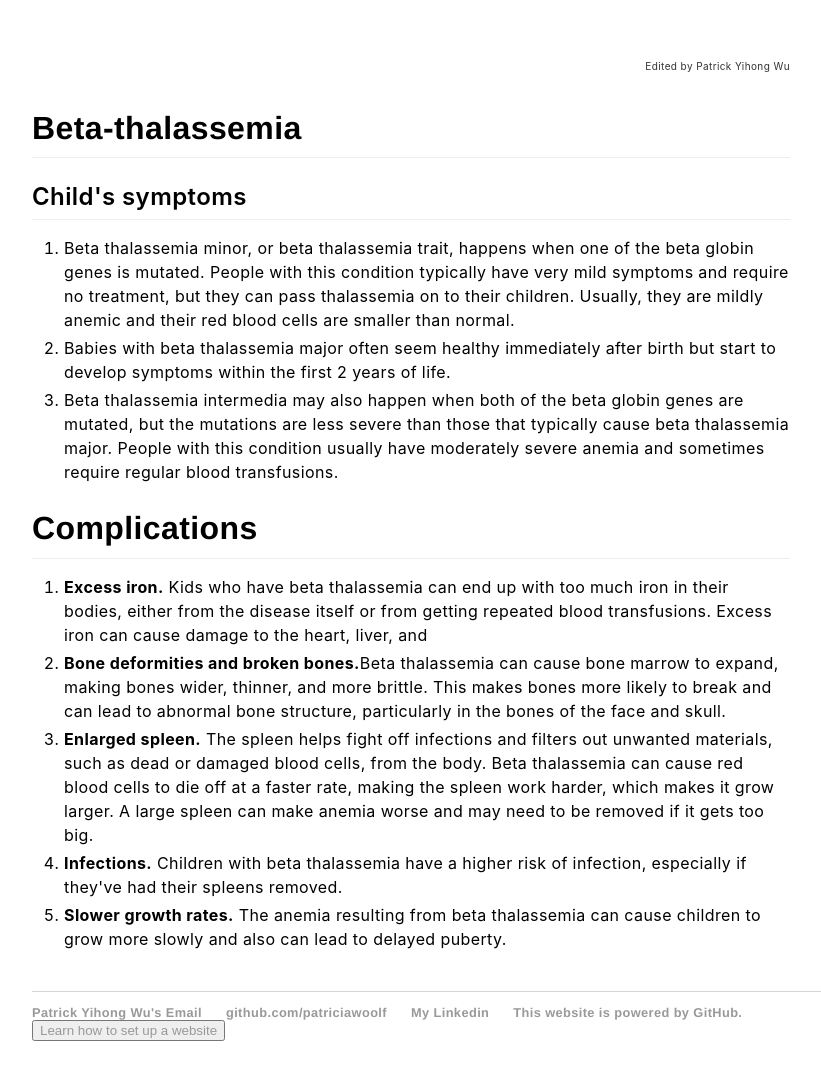
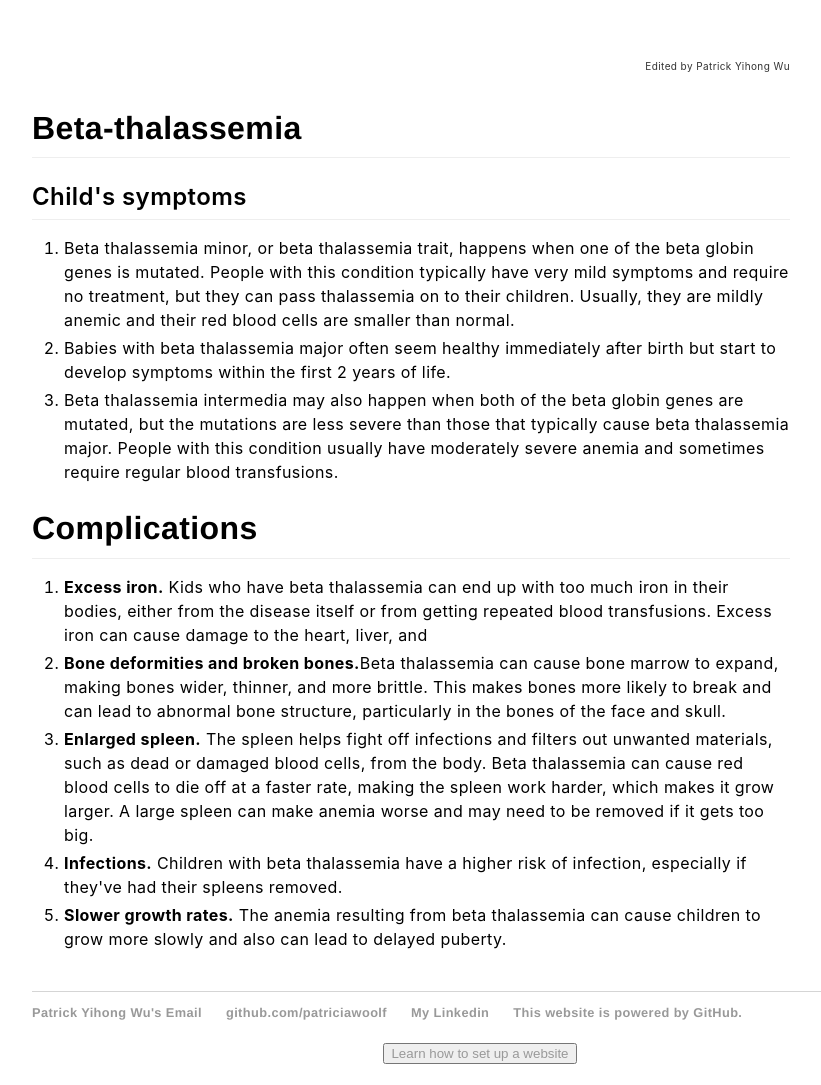
Before and after one commit to patriciawoolf/patriciawoolf-github.io, a Jekyll site: the page built from index.html, in a window 1280 px wide. Shown: the whole page, without its empty margins (160-981 px from the left). Built offline with Jekyll 4.4.1, drawn with Linux system fonts in a browser that asks for light colours; some web fonts are replaced; before the commit the page ends 1054 px from its top, so only the background shows below that.

Commit message:
Update default.html

```diff
--- a/_layouts/default.html
+++ b/_layouts/default.html
@@ -17,7 +17,7 @@
 	        		<li><a href="https://github.com/patriciawoolf">github.com/patriciawoolf</a></li>
 				<li><a href="https://www.linkedin.com/in/yihong-patrick-wu-8818a9151/">My Linkedin</li>
 				<li><a href="https://github.com/">This website is powered by GitHub.</li>
-				<button><a href="http://jmcglone.com/guides/github-pages/">Learn how to set up a website</button>
+				<p align="center"><button><a href="http://jmcglone.com/guides/github-pages/">Learn how to set up a website</button></p>
 
 			</ul>
 
```
